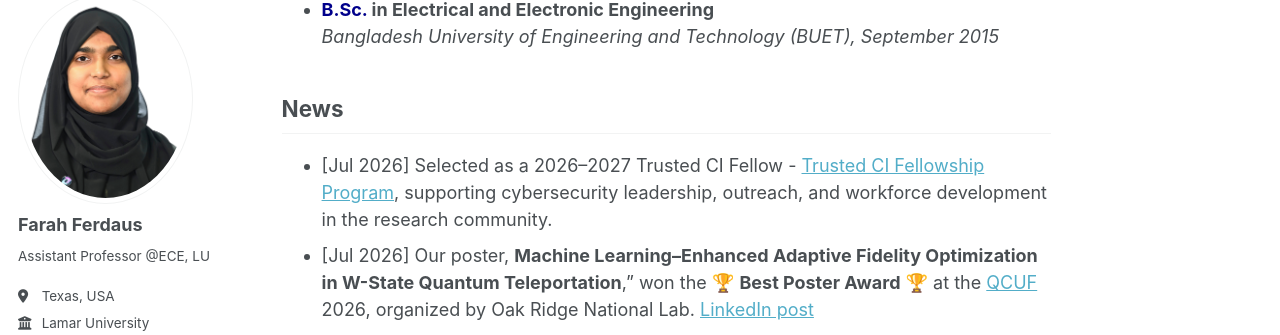
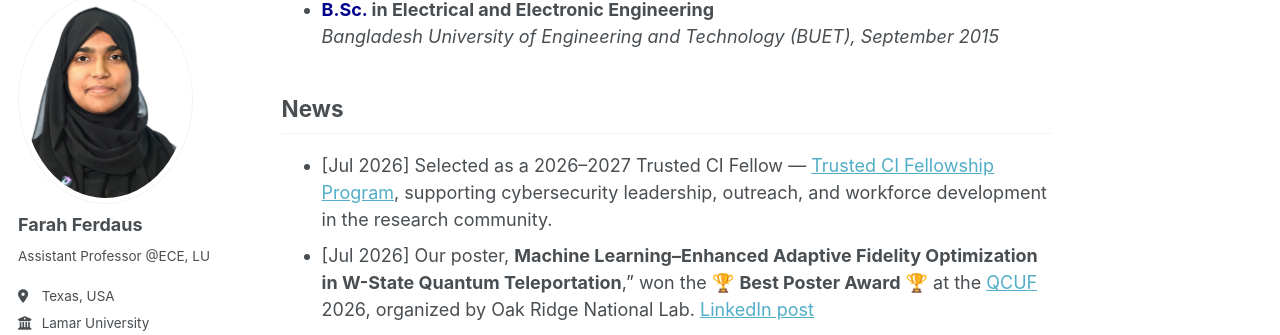
Before and after one commit to fferdaus/fferdaus.github.io, a Jekyll site: the page built from _pages/about.md, in a window 1280 px wide and 900 px high, scrolled down 861 px. Shown: the part 105-440 px from the top of the window. Built offline with Jekyll 4.4.1, drawn with Linux system fonts in a browser that asks for light colours; emoji names are drawn with the system emoji font; some web fonts are replaced.

```diff
--- a/_pages/about.md
+++ b/_pages/about.md
@@ -61,7 +61,7 @@ I have published numerous scientific articles, including journal articles, confe
 <br> [Poster – Rayhan](https://lamar0-my.sharepoint.com/:b:/g/personal/fferdaus_lamar_edu/IQDJAmfeKdWtRoJOF0tiFMUCAV5S6lzGjz5sl6GAh_drQu0?e=ODjbzc) \| [Poster – Taher](https://lamar0-my.sharepoint.com/:b:/g/personal/fferdaus_lamar_edu/IQDaqvUznGsSSbnXCy_U9GppAXAiHoaEPJ6QIkLvs-92vq0?e=bWgcDz)
 -->
 ## News
-- [Jul 2026] Selected as a 2026–2027 Trusted CI Fellow - [Trusted CI Fellowship Program](https://trustedci.org/fellows), supporting cybersecurity leadership, outreach, and workforce development in the research community.
+- [Jul 2026] Selected as a 2026–2027 Trusted CI Fellow — [Trusted CI Fellowship Program](https://trustedci.org/fellows), supporting cybersecurity leadership, outreach, and workforce development in the research community.
 - [Jul 2026] Our poster, **Machine Learning–Enhanced Adaptive Fidelity Optimization in W-State Quantum Teleportation**," won the 🏆 **Best Poster Award** 🏆 at the [QCUF](https://www.olcf.ornl.gov/calendar/2026-quantum-computing-user-forum/) 2026, organized by Oak Ridge National Lab. [LinkedIn post](https://www.linkedin.com/feed/update/urn:li:ugcPost:7486160842829369344/)
 - [Jul 2026] Two papers from our lab have been accepted at [IEEE NAPS26](https://www.mtu.edu/ece/naps-2026/) — marking our lab's first collaboration with [PNNL](https://www.pnnl.gov) and [ERCOT](https://www.ercot.com)!
 - [Jul 2026] Two papers from our lab have been accepted at [IEEE QCE26](https://qce.quantum.ieee.org/2026/) ([Workshop on Advancing Hybrid Quantum-Classical Computing Through Shared Challenges](https://events.ornl.gov/quantum-hpc-workshop-2026/)) — marking our lab's first work in quantum computing and first collaboration with [ORNL](https://www.ornl.gov)!
```
